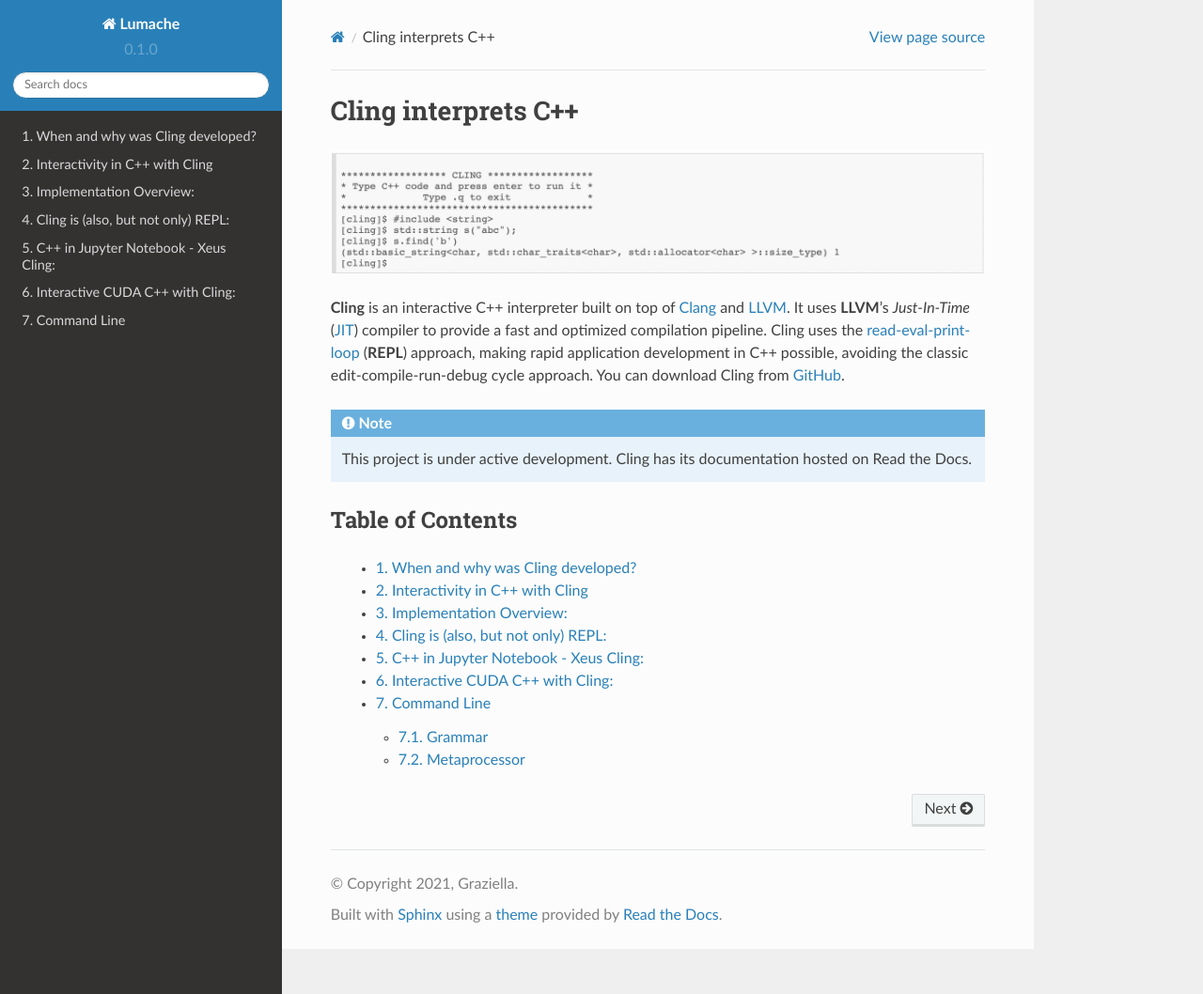
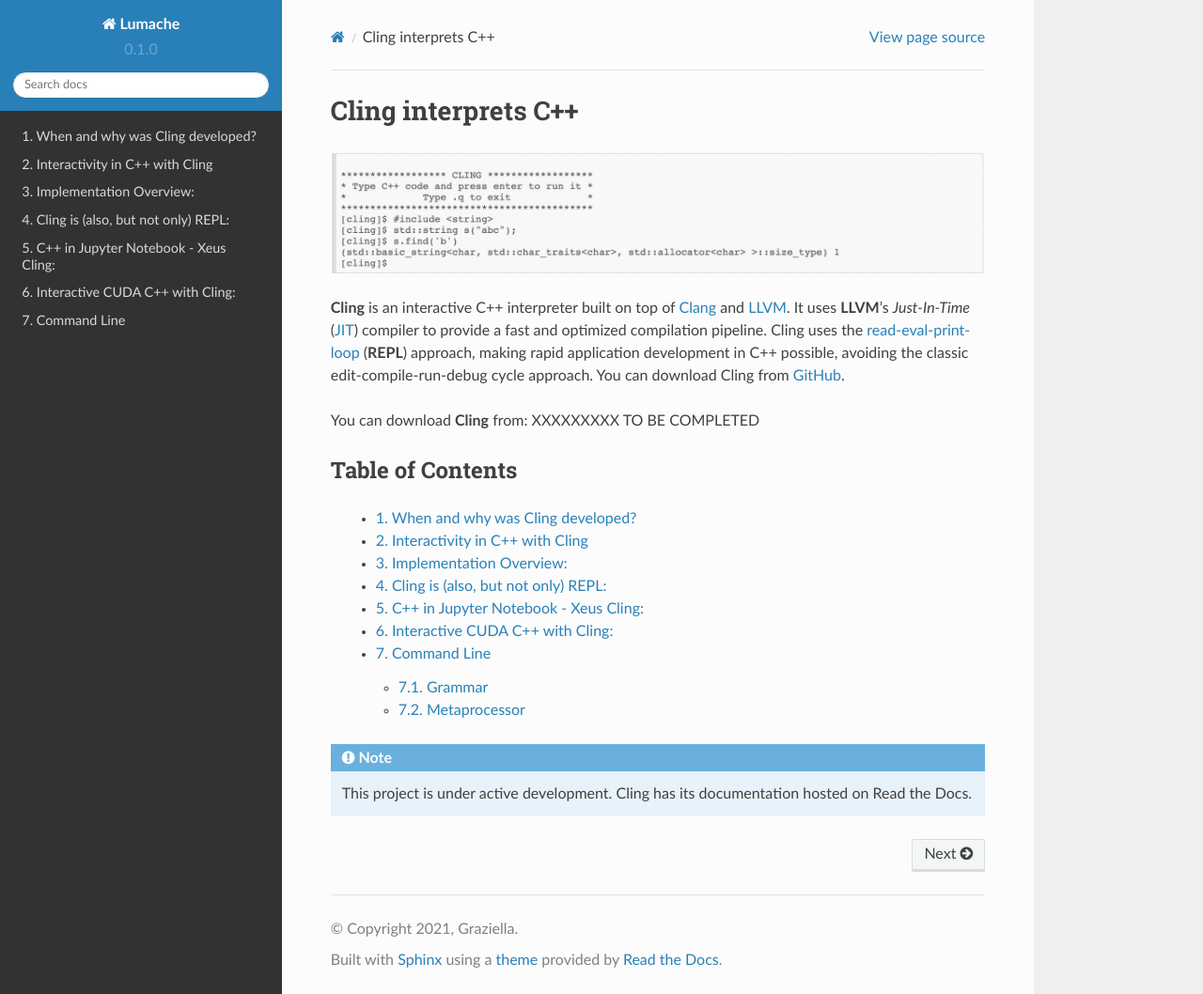
Before and after one commit to sarabellei/rtd_tutorial, a Sphinx documentation site: the page built from docs/source/index.rst, in a window 1280 px wide and 1058 px high. Shown: the whole window at 94% size. Built offline with Sphinx 7.4.7 and the Read the Docs theme 2.0.0, drawn with Linux system fonts in a browser that asks for light colours.

```diff
--- a/docs/source/index.rst
+++ b/docs/source/index.rst
@@ -8,12 +8,7 @@
 You can download Cling from `GitHub <https://github.com/root-project/cling>`_.
 
 
-.. note::
-
-  This project is under active development.
-  Cling has its documentation hosted on Read the Docs.
-
-
+You can download **Cling** from: XXXXXXXXX TO BE COMPLETED
 
 
 
@@ -30,3 +25,8 @@
     XEUS
     cudaC++
     references
+
+.. note::
+
+  This project is under active development.
+  Cling has its documentation hosted on Read the Docs.
```
